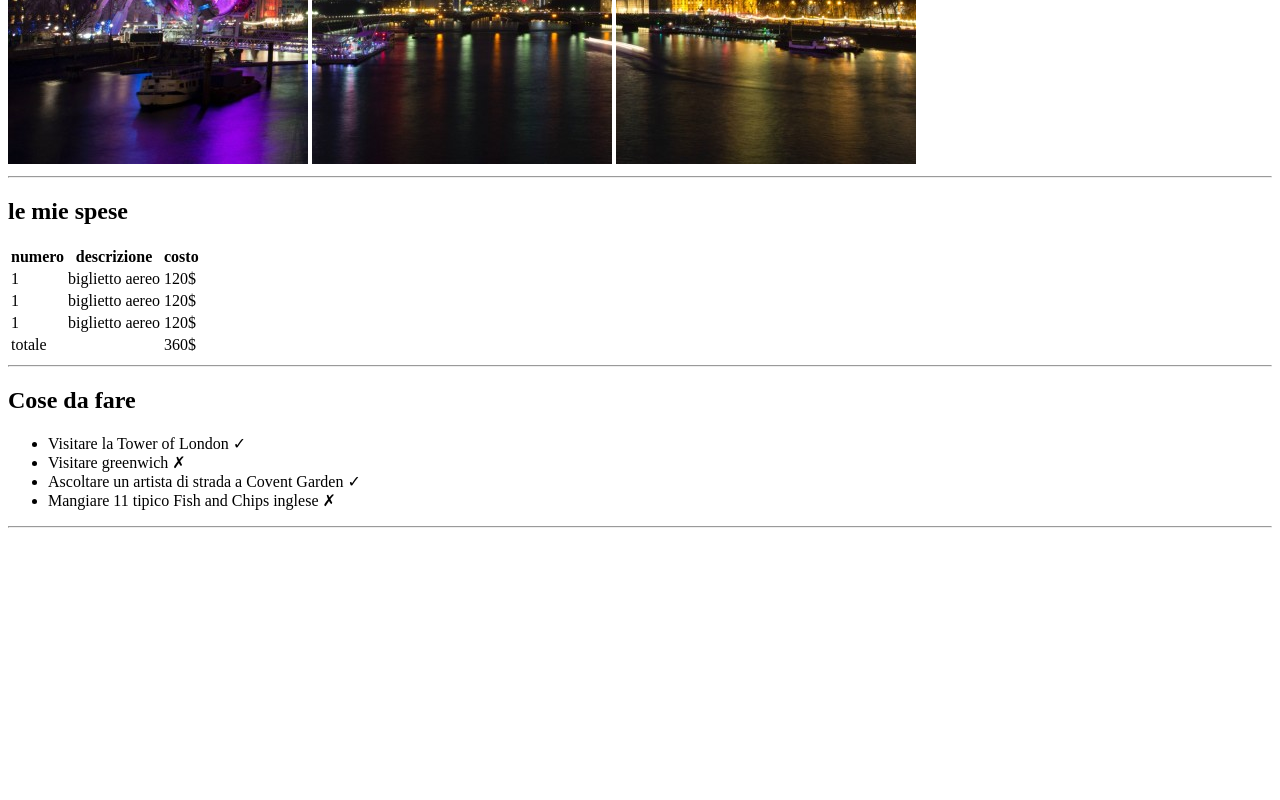
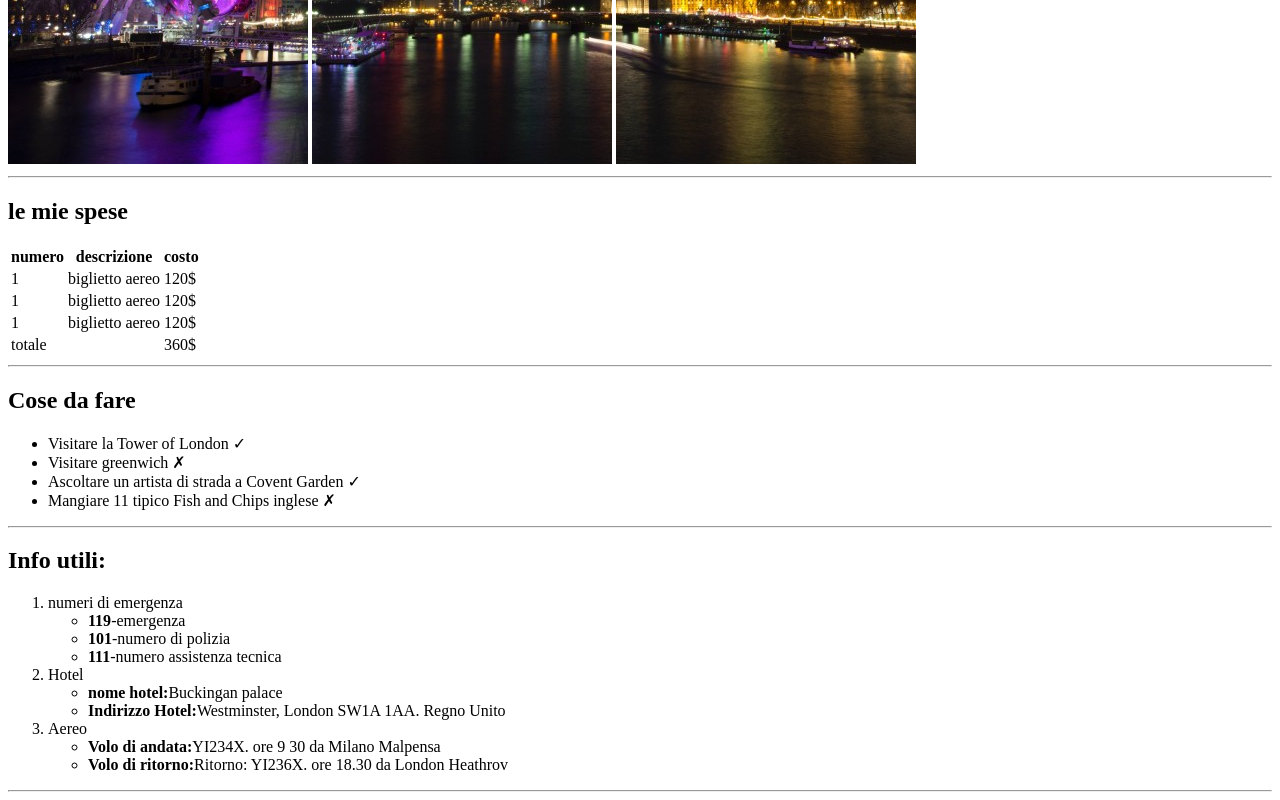
Before and after one commit to giovanni-moccaldi/html-london-trip, a plain HTML site: page index.html in a window 1280 px wide. Shown: the part 516-1316 px from the top of the page. Before the commit the page ends 1052 px from the top, so only its background shows below. Drawn offline with Linux system fonts and the light colour scheme.

Commit message:
useful info

```diff
--- a/index.html
+++ b/index.html
@@ -61,6 +61,27 @@
 
 </ul>
 <hr>
+<h2>Info utili:</h2>
+ <ol>
+    <li>numeri di emergenza</li>
+    <ul>
+        <li><strong>119</strong>-emergenza</li>
+        <li><strong>101</strong>-numero di polizia</li>
+        <li><strong>111</strong>-numero assistenza tecnica</li>
+    </ul>
+    <li>Hotel</li>
+    <ul>
+        <li><strong>nome hotel:</strong>Buckingan palace</li>
+        <li><strong>Indirizzo Hotel:</strong>Westminster, London SW1A 1AA. Regno Unito</li>
+    </ul>
+    <li>Aereo</li>
+    <ul>
+        <li><strong>Volo di andata:</strong>YI234X. ore 9 30 da Milano Malpensa</li>
+        <li><strong>Volo di ritorno:</strong>Ritorno: YI236X. ore 18.30 da London Heathrov</li>
+    </ul>
+
+ </ol>
+ <hr>
 
 
 
```
